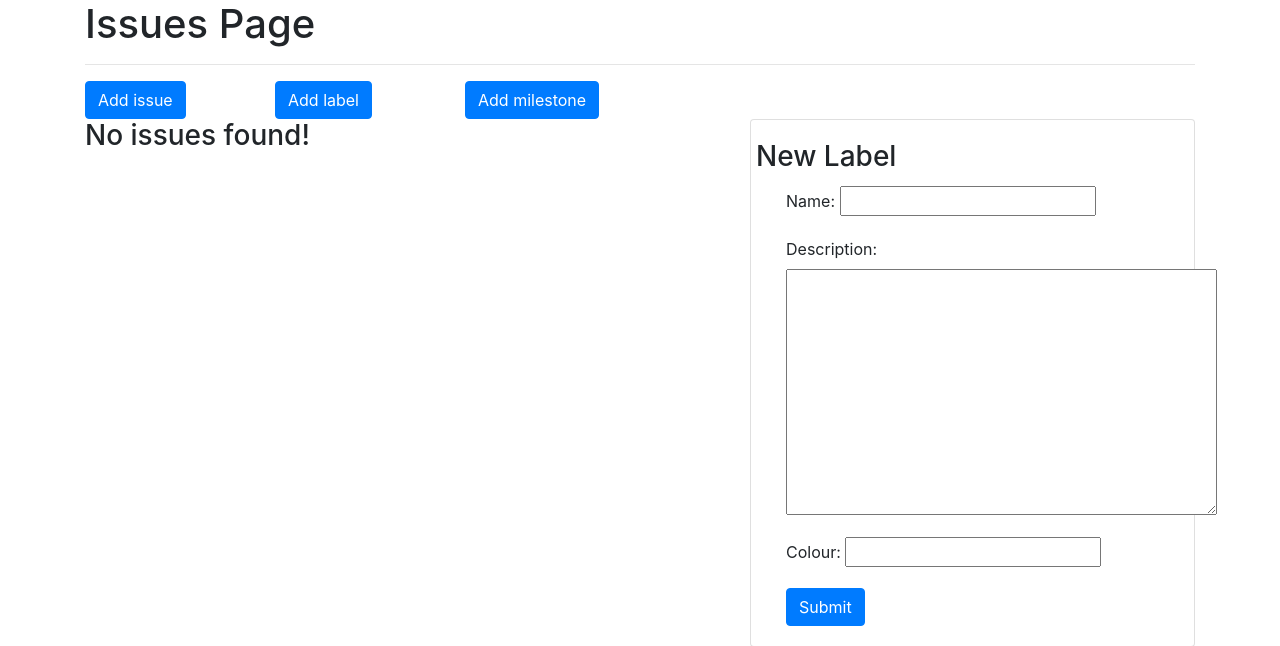
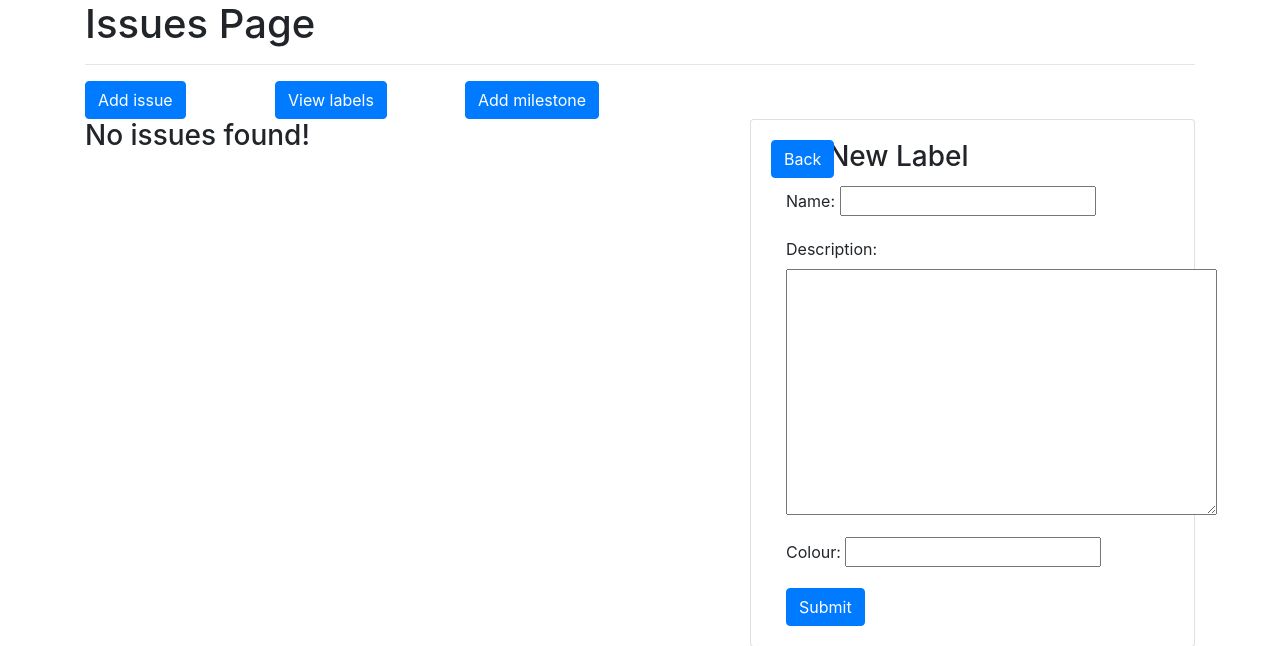
Before and after one commit to AndjelaCickovic/UKS, a Django app: page /issues/add-label in a window 1280 px wide. Shown: the part 56-702 px from the top of the page. Run offline with Django 3.2, Linux system fonts and the light colour scheme; data that the repository does not hold is empty; some libraries are stand-ins or nearby versions.

Commit message:
View labels page

```diff
--- a/uks_project/issues_app/urls.py
+++ b/uks_project/issues_app/urls.py
@@ -2,6 +2,7 @@ from django.conf.urls import url
 from issues_app import views
 
 urlpatterns = [
+    url(r'^labels', views.labels, name='view_labels'),
     url(r'^add-label', views.add_label, name='add_label'),
     url(r'^$', views.main, name='main')
 ]
--- a/uks_project/issues_app/views.py
+++ b/uks_project/issues_app/views.py
@@ -13,9 +13,18 @@ def main(request):
     dictionary = {'issues': serializer.data}
     return render(request, 'issues_app/main.html', context=dictionary)
 
+def labels(request):
+    issues = Issue.objects.all()
+    serializer = IssueSerializer(issues, many=True)
+    labels = Label.objects.all()
+    dictionary = {'issues': serializer.data, 'labels': labels}
+    return render(request, 'issues_app/labels.html', context=dictionary)
+
+
 def add_label(request):
     issues = Issue.objects.all()
     serializer = IssueSerializer(issues, many=True)
+    labels = Label.objects.all()
     form = LabelForm()
 
     if request.method =='POST' :
@@ -27,6 +36,8 @@ def add_label(request):
             label.description = form.cleaned_data['description']
             label.colour = form.cleaned_data['colour']
             label.save()
+            dictionary = {'issues': serializer.data, 'labels': labels}
+            return render(request, 'issues_app/labels.html', context=dictionary)
 
     dictionary = {'issues': serializer.data, 'form': form}
-    return render(request, 'issues_app/label.html', context=dictionary)
+    return render(request, 'issues_app/new_label.html', context=dictionary)
--- a/uks_project/templates/issues_app/main.html
+++ b/uks_project/templates/issues_app/main.html
@@ -8,7 +8,7 @@
             <a class="btn btn-primary" href="/issues/add-issue" role="button">Add issue</a>
         </div>
         <div class="col-md-2">
-            <a class="btn btn-primary" href="/issues/add-label" role="button">Add label</a>
+            <a class="btn btn-primary" href="/issues/labels" role="button">View labels</a>
         </div>
         <div class="col-md-2">
             <a class="btn btn-primary" href="/issues/add-milestone" role="button">Add milestone</a>
@@ -40,7 +40,7 @@
             {% endif %}
         </div>
         <div class="col-md-5">
-            {% block add_block %}
+            {% block help_block %}
             {% endblock %}
         </div>
     </div>
--- a/uks_project/templates/issues_app/label.html
+++ b/uks_project/templates/issues_app/new_label.html
@@ -1,9 +1,12 @@
 <!DOCTYPE html>
 {% extends 'issues_app/main.html' %}
-{% block add_block %}
+{% block help_block %}
     <div class="card">
         <div class="card-body">
             <div class="row">
+                <div class="col-md-2">
+                    <a class="btn btn-primary" href="/issues/labels" role="button">Back</a>
+                </div>
                 <h3 class="card-title">
                     New Label
                 </h3>
```
Also changed, not shown: uks_project/templates/issues_app/labels.html (added, +38 -0 lines).
